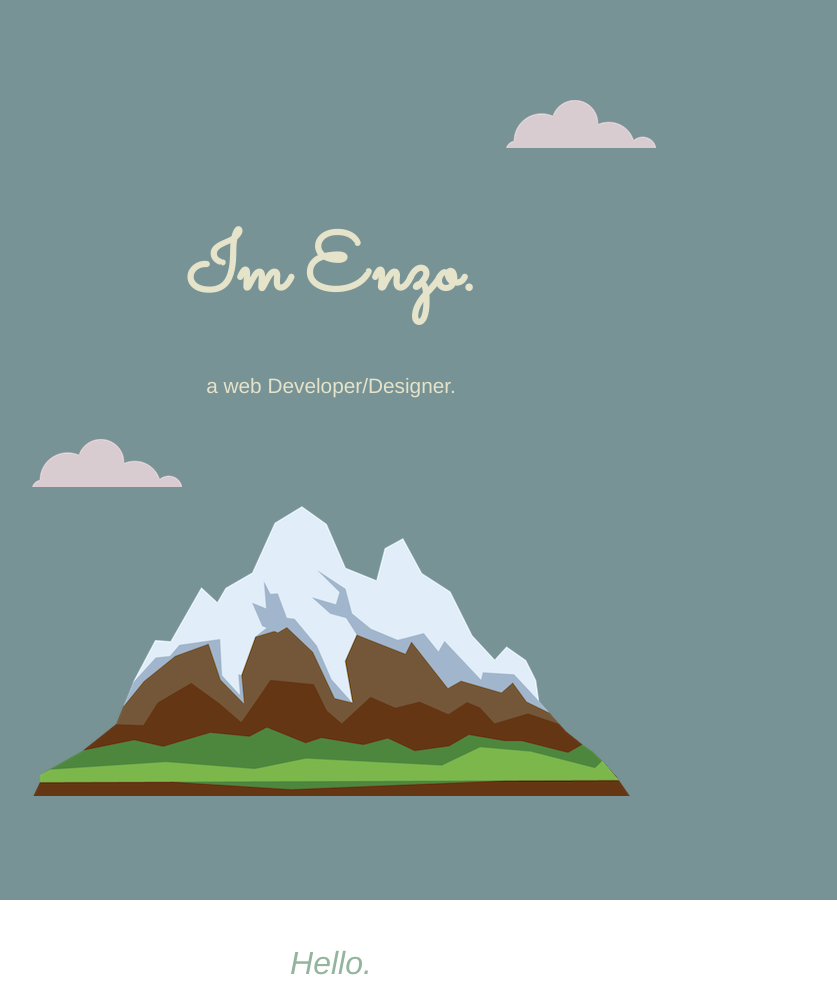
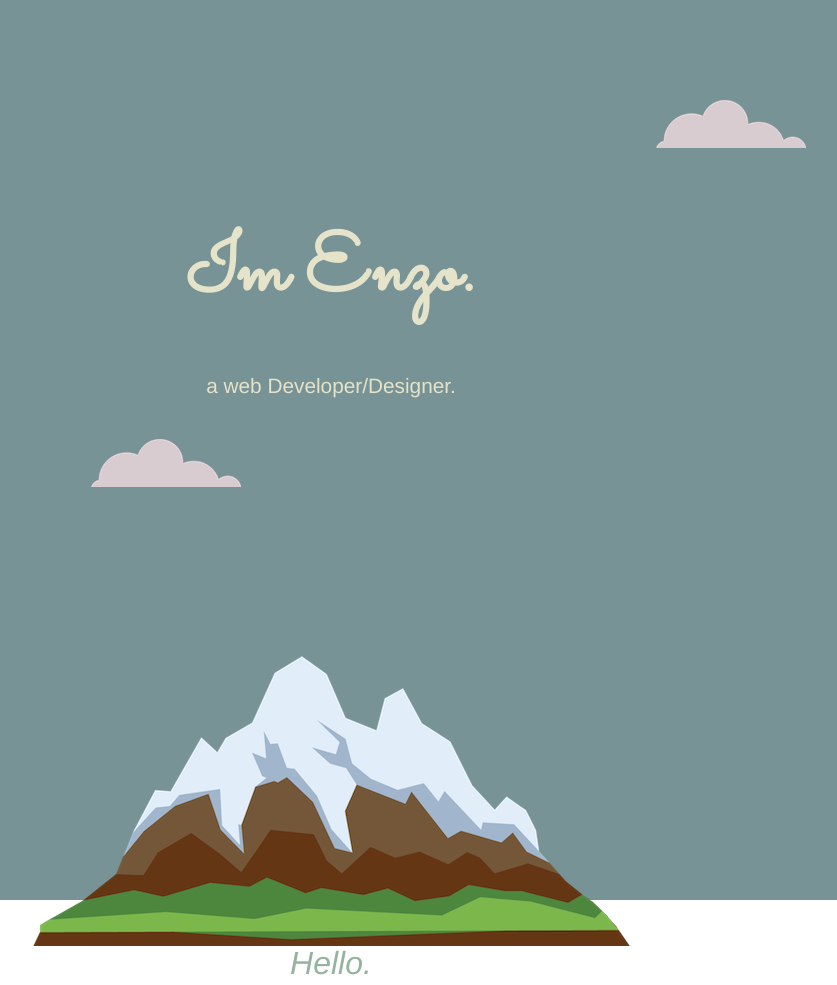
Before and after one commit to Senn-EC/WebDev.-Portfolio, a plain HTML site: page index.html in a window 1280 px wide. Shown: the top 985 px of the page, without its empty margins (309-1146 px from the left). Drawn offline with Linux system fonts and the light colour scheme.

Commit message:
Update style.css

```diff
--- a/style.css
+++ b/style.css
@@ -58,15 +58,16 @@ h3 {
 }
 
 .top-cloud {
-    position: relative;
-    left: 250px;
+   position: relative;
+    left: 400px;
 
 
 }
 
 
 .bottom-cloud {
-    position: absolute;
+   position: absolute;
+    left: 400px;
 
 
 }
@@ -74,7 +75,7 @@ h3 {
 
 .mountain  {
 
-    text-emphasis: none;
+      margin-top: 150px;
 
 }
 
```
